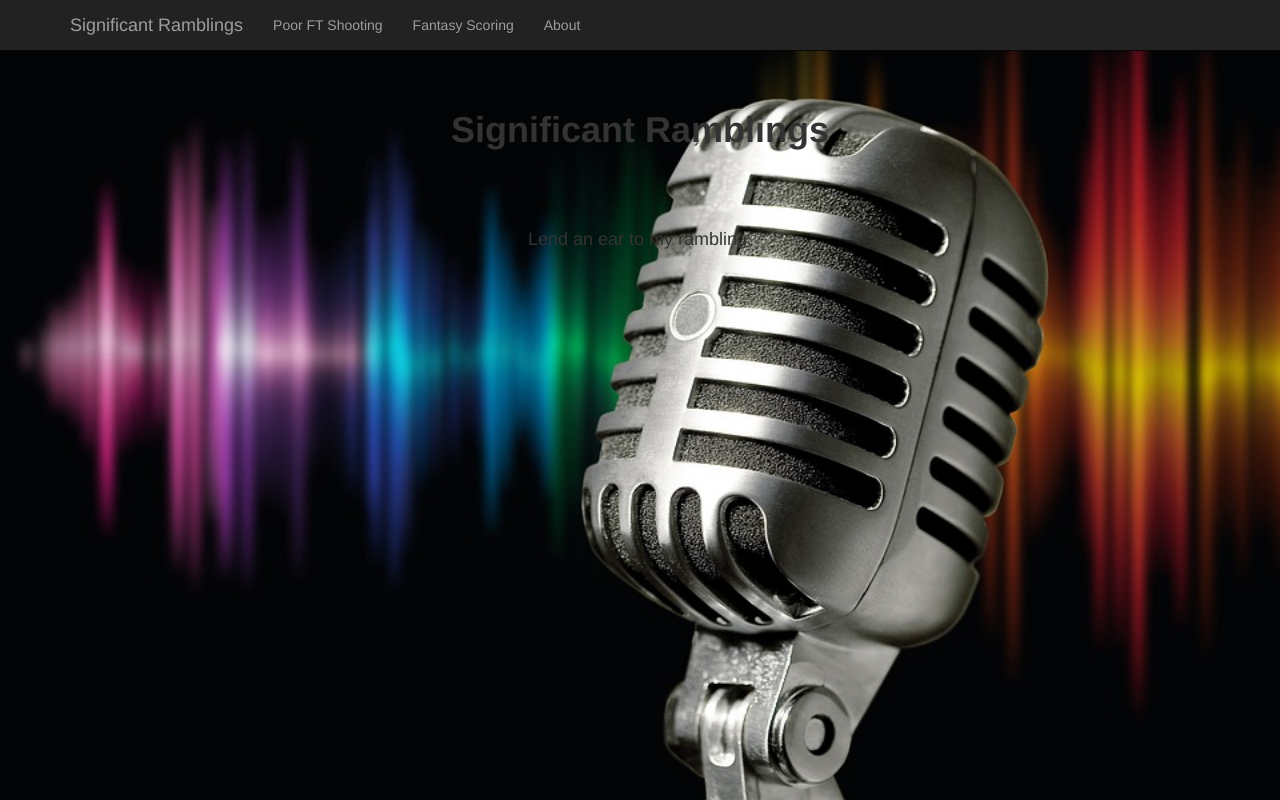
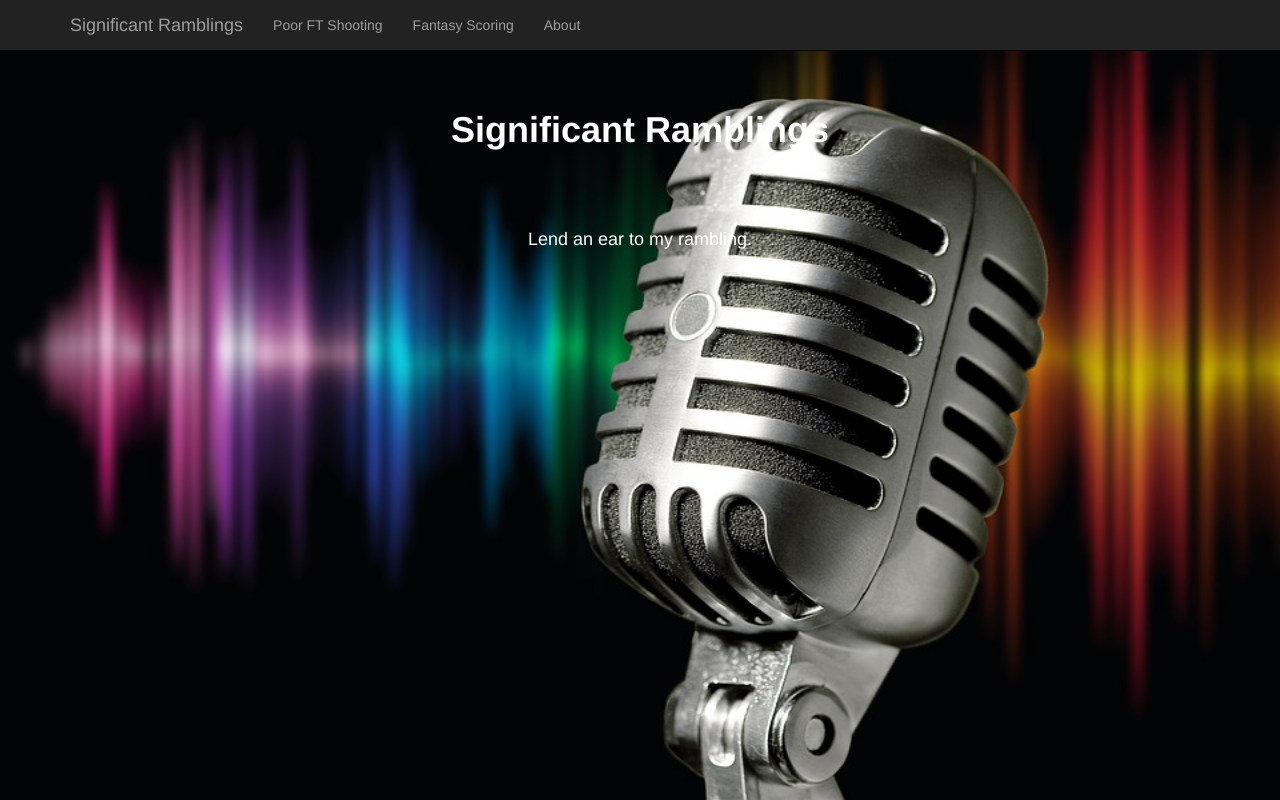
Before and after one commit to EricHPei/erichpei.github.io, a plain HTML site: page index.html in a window 1280 px wide. Drawn offline with Linux system fonts and the light colour scheme.

Commit message:
change font color

```diff
--- a/index.html
+++ b/index.html
@@ -73,7 +73,7 @@
 
         <div class="row">
             <div class="col-lg-12 text-center">
-                <h1><b>Significant Ramblings<b></h1>
+                <h1><b><font color="white">Significant Ramblings</font><b></h1>
                 <br>
 
                 <!-- add an image -->
@@ -82,7 +82,7 @@
                 <br>
                 <div align="center">
                     <div style="width: 75%;">
-                        <h4>Lend an ear to my rambling.</h4>
+                        <h4><font color="white">Lend an ear to my rambling.</font></h4>
                     </div>
                 </div>
 <!--                 <p class="lead"></p>
```
